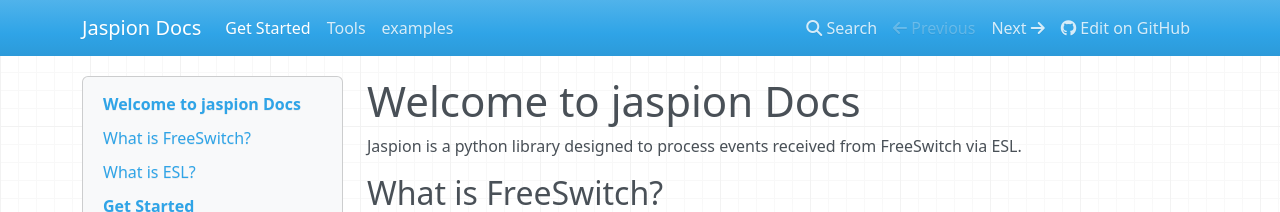
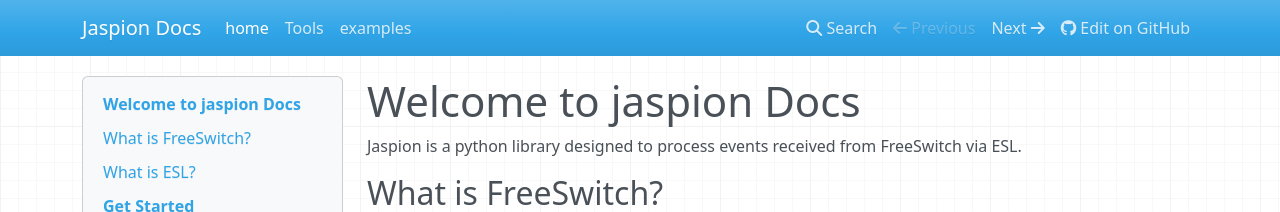
Before and after one commit to Otoru/jaspion, an MkDocs documentation site: the page built from docs/home.md, in a window 1280 px wide. Shown: the top 212 px of the page. Built offline with MkDocs 1.6.1, drawn with Linux system fonts in a browser that asks for light colours; nearby versions of some CDN libraries.

Commit message:
manipulate the docs

```diff
--- a/mkdocs.yml
+++ b/mkdocs.yml
@@ -4,7 +4,9 @@
 repo_url: https://github.com/Otoru/jaspion/
 site_author: Vitor Hugo de Oliveira Vargas
 nav:
-    - Get Started: get_started.md
+    - home: home.md
     - Tools: tools.md
     - examples: examples.md
-theme: mkdocs
+theme:
+    name: mkdocs
+    highlightjs: true
```
Also changed, not shown: docs/home.md (renamed from docs/get_started.md), docs/index.md (added).
